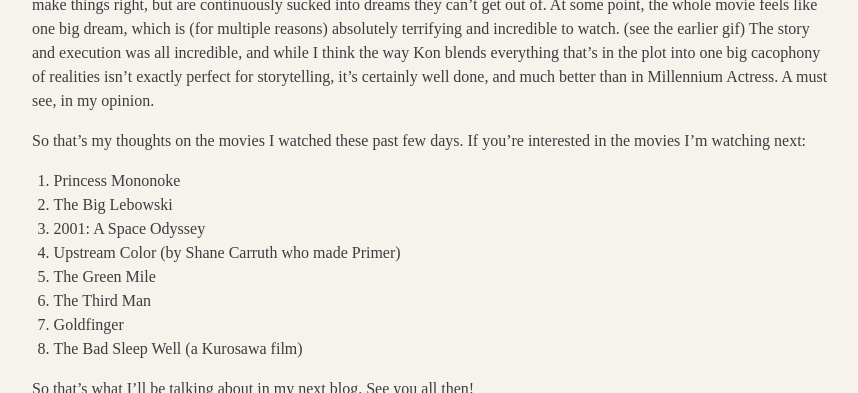
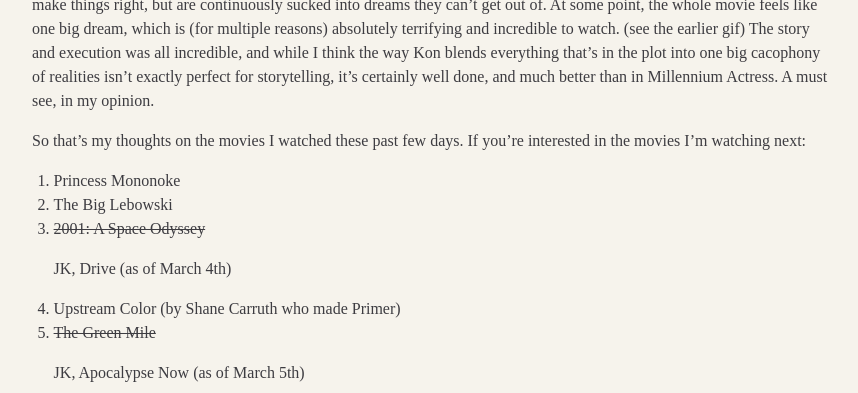
Before and after one commit to youngflee/youngflee.github.io, a Jekyll site: the page built from _posts/2016-03-01-watching-movies.md, in a window 1280 px wide and 900 px high, scrolled down 3860 px, cut to the strip 0-393 px from the top of the window. Shown: the whole strip, without its empty margins (208-1066 px from the left). Built offline with Jekyll 4.4.1, drawn with Linux system fonts in a browser that asks for light colours; nearby versions of some CDN libraries.

Commit message:
changed movie selections

```diff
--- a/_posts/2016-03-01-watching-movies.md
+++ b/_posts/2016-03-01-watching-movies.md
@@ -60,9 +60,9 @@
 
 1. Princess Mononoke
 2. The Big Lebowski
-3. 2001: A Space Odyssey
+3. <s>2001: A Space Odyssey</s> JK, Drive (as of March 4th)
 4. Upstream Color (by Shane Carruth who made Primer)
-5. The Green Mile
+5. <s>The Green Mile</s> JK, Apocalypse Now (as of March 5th)
 6. The Third Man
 7. Goldfinger
 8. The Bad Sleep Well (a Kurosawa film)
```
Also changed, not shown: 2 other files.
